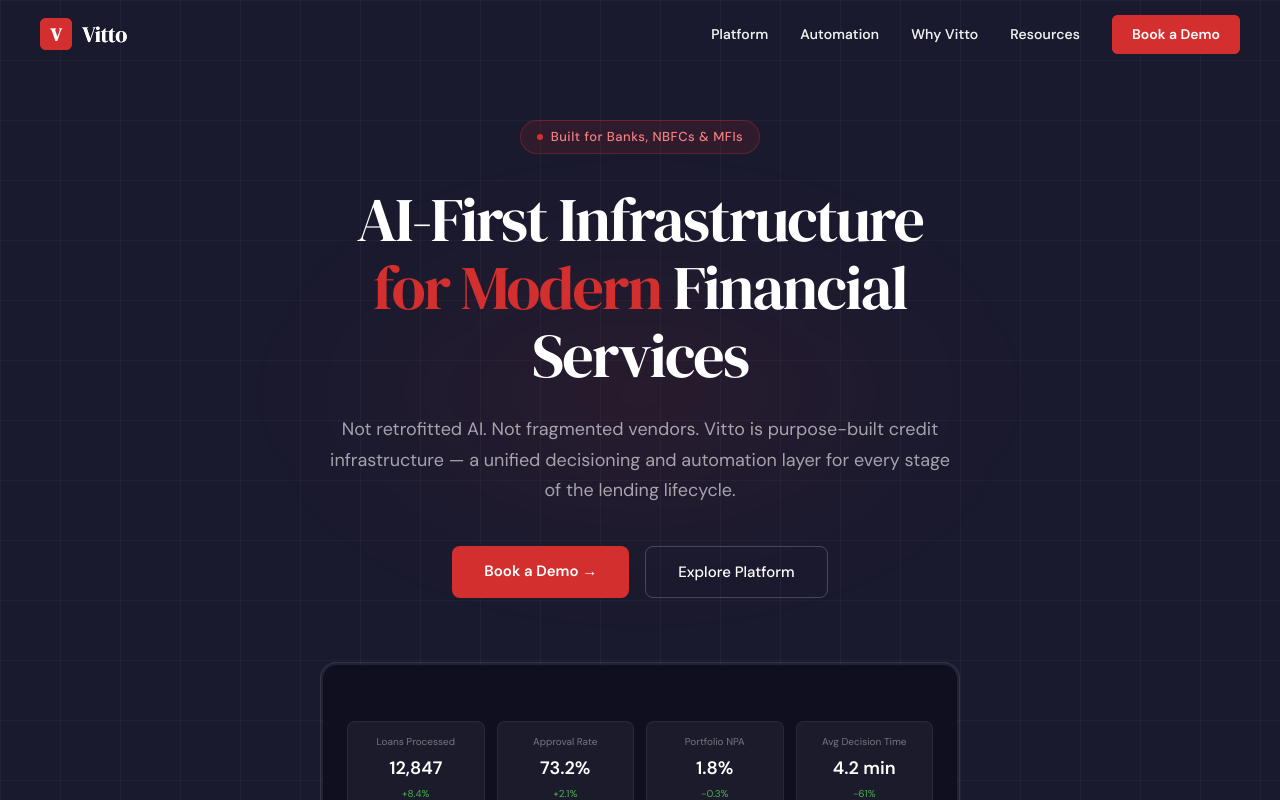
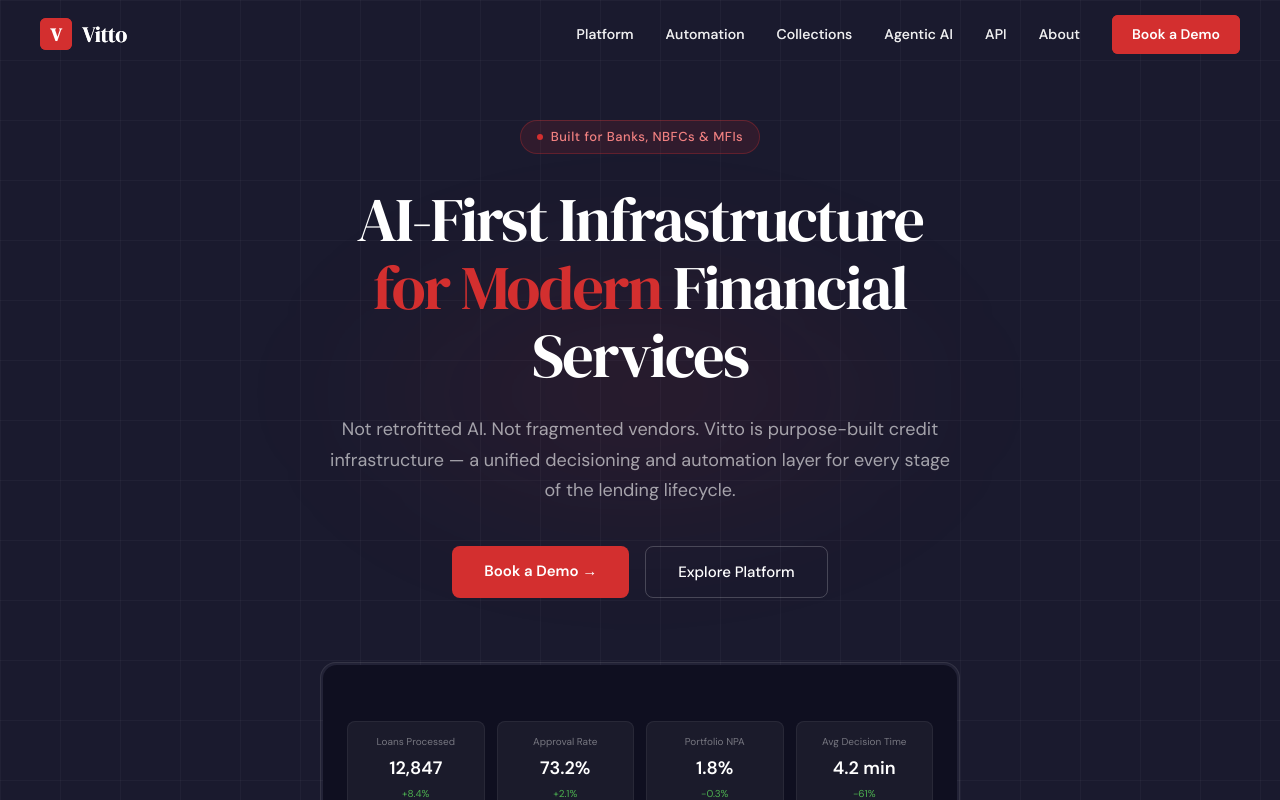
Before and after one commit to Anshika21-code/vitto-assignment, a React (Vite) app in the folder client/: page / in a window 1280 px wide. Shown: the top 800 px of the page. Built offline with nearby package versions, Linux system fonts and the light colour scheme.

Commit message:
connection betwwen all the pages doen

```diff
--- a/client/src/App.jsx
+++ b/client/src/App.jsx
@@ -21,9 +21,9 @@
           <Route path="/signup" element={<SignupPage />} />
           <Route path="/collections" element={<CollectionsPage />} />
           <Route path="/agentic-ai"  element={<AgenticAIPage />} />
-           <Route path="/api-infra"   element={<APIInfraPage />} />
-          <Route path="/about"       element={<AboutPage />} />
-          <Route path="/contact"     element={<ContactPage />} />
+          <Route path="/api-infra" element={<APIInfraPage />} />
+          <Route path="/about"  element={<AboutPage />} />
+          <Route path="/contact" element={<ContactPage />} />
         </Routes>
       </Layout>
     </Router>
--- a/client/src/components/Layout.jsx
+++ b/client/src/components/Layout.jsx
@@ -39,13 +39,16 @@
 
         {/* Desktop nav */}
         <div style={{ display: "flex", gap: 32, alignItems: "center" }} className="desktop-nav">
-          {[
-            { label: "Platform",   path: "/platform" },
-            { label: "Automation", path: "/automation" },
-            { label: "Why Vitto",  path: "#" },
-            { label: "Resources",  path: "#" },
-          ].map((item) => (
-            <Link key={item.label} to={item.path} style={{
+
+            {[
+              { label: "Platform",    path: "/platform" },
+              { label: "Automation",  path: "/automation" },
+              { label: "Collections", path: "/collections" },
+              { label: "Agentic AI",  path: "/agentic-ai" },
+              { label: "API",         path: "/api-infra" },
+              { label: "About",       path: "/about" },
+            ].map((item) => (
+              <Link key={item.label} to={item.path} style={{
               color: "rgba(255,255,255,0.72)", fontSize: 14,
               fontFamily: "'DM Sans', sans-serif", fontWeight: 500,
               textDecoration: "none", letterSpacing: "0.01em", transition: "color 0.2s",
@@ -78,8 +81,11 @@
           {[
             { label: "Platform",   path: "/platform" },
             { label: "Automation", path: "/automation" },
-            { label: "Why Vitto",  path: "#" },
-            { label: "Resources",  path: "#" },
+            //{ label: "Resources",  path: "#" },
+            { label: "Collections", path: "/collections" },
+            { label: "Agentic AI",  path: "/agentic-ai" },
+            { label: "API",         path: "/api-infra" },
+            { label: "About",       path: "/about" },
           ].map((item) => (
             <Link key={item.label} to={item.path} onClick={() => setMenuOpen(false)} style={{
               color: "rgba(255,255,255,0.8)", fontSize: 15,
@@ -154,7 +160,7 @@
               { label: "Sign Up",    path: "/signup" },
             ]},
             { heading: "Platform", links: [
-              { label: "API Docs",      path: "#" },
+              { label: "API Docs",      path: "/api-infra" },
               { label: "Integrations",  path: "#" },
               { label: "Security",      path: "#" },
               { label: "Changelog",     path: "#" },
--- a/client/src/pages/HomePage.jsx
+++ b/client/src/pages/HomePage.jsx
@@ -1629,10 +1629,12 @@
           className="desktop-nav"
         >
           {[
-            { label: "Platform", path: "/platform" },
-            { label: "Automation", path: "/automation" },
-            { label: "Why Vitto", path: "#" },
-            { label: "Resources", path: "#" },
+            { label: "Platform",    path: "/platform" },
+              { label: "Automation",  path: "/automation" },
+              { label: "Collections", path: "/collections" },
+              { label: "Agentic AI",  path: "/agentic-ai" },
+               { label: "API",         path: "/api-infra" },
+              { label: "About",       path: "/about" },
           ].map((item) => (
             <Link
               key={item.label}
```
